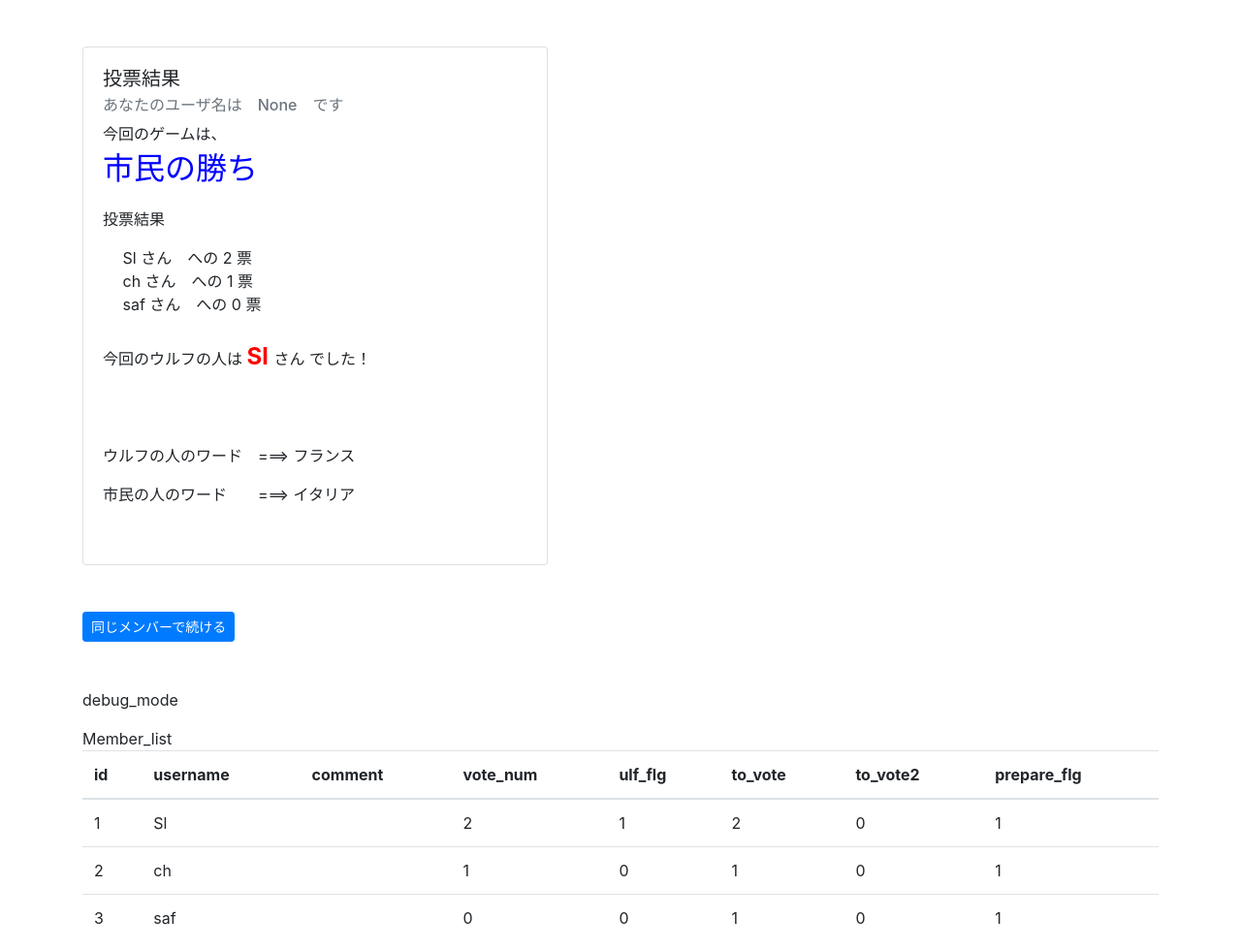
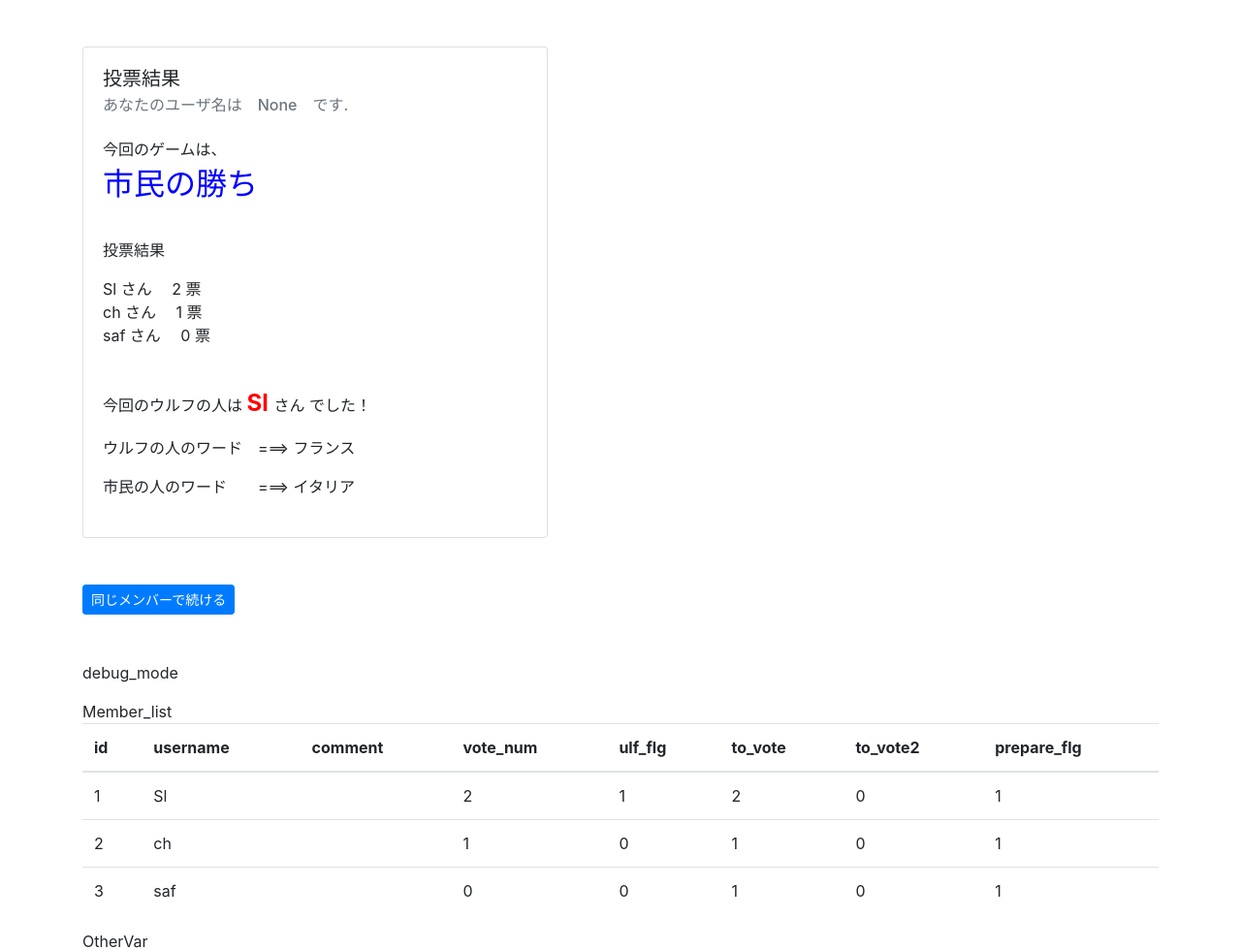
Before and after one commit to HirokiYokoyama0/wordwolf_for_tabi-5, a Flask app: page /result in a window 1280 px wide. Shown: the part 105-1085 px from the top of the page at 97% size. Run offline with Flask 2, Linux system fonts and the light colour scheme; data comes from the database, SQL or seed files in the repository; both versions use the stored data as it was after the commit; some libraries are stand-ins or nearby versions.

Commit message:
vote_result.htmlを修正

```diff
--- a/app.py
+++ b/app.py
@@ -1,4 +1,4 @@
-from flask.scaffold import _endpoint_from_view_func
+#from flask.scaffold import _endpoint_from_view_func
 from worddata_Excel_tabiF_FC import create_word_TF,check_genre
 from flask import Flask, render_template, redirect, url_for,request,g
 from flask.globals import session
@@ -231,7 +231,6 @@
     return render_template('member_list.html',MemberList_DB=MemberList_DB,myname = myname, word_Genre = word_Genre,flg_start = flg_start,debug_memberlist =debug_memberlist ,debug_OtherVar = debug_OtherVar)
 
 
-
 @app.route("/prepare",methods=["post"]) # 開始準備確認/＊＊親だけが実行する処理
 def odai_warifuri():
     #お題割り振り処理
@@ -352,6 +351,7 @@
 ## 投票結果
 @app.route('/vote', methods=['POST'])
 def vote_result():
+
     print(request.form.get('sel'))
     myname = session.get('username')
     MemberList_DB = db.session.query(MemberList).all() #DBからメンバーリストを割り当てる
--- a/templates/vote_result.html
+++ b/templates/vote_result.html
@@ -4,23 +4,16 @@
 <!--コメントアウト
 <meta http-equiv="refresh" content="6;URL={{ url_for('result') }}">
 -->
+{% if  game_result == 0 %}
 <div class="py-5">
   <div class="card" style="width: 30rem;">
       <div class="card-body">
           <h5 class="card-title">投票結果</h5>
           <h6 class="card-subtitle mb-2 text-muted">あなたのユーザ名は　{{myname}}　です </h6>
-          {% if  game_result == 0 %}
+          <div class="pb-3">
             <p class="card-text">まだ全員の投票が終わっていない状態です。みんなが投票した段階で下の投票結果（更新）ボタンをクリックしてください)</p>
-
-          {% elif game_result == 1 %}
-            今回のゲームは、
-            <p><font color="blue" size="6" > 市民の勝ち</font></p>
-          {% else %}
-            今回のゲームは、
-            <p><font color="red"size="6" > ウルフの勝ち</font></p>
-          {% endif %}
-          {% if game_result ==　0 %}
-          <p>
+          </div>
+            <div class="pb-1">
             {% for member in MemberList_DB %}
             　{# {{loop.index}}番目の #}
               {# ＊＊＊ さん　          {{ member.vote_num }} 票  #}
@@ -31,44 +24,64 @@
                 {% endif %}
               {% endfor %}
             {% endfor %}
+            </div>
+    </div>
+  </div>
+</div>
+
+<div class="pb-5">
+    <a class="btn btn-primary btn-sm" href="{{ url_for('result') }}" role="button">投票結果(更新)</a>
+</div>
 
 {% else %}
+<div class="py-5">
+  <div class="card" style="width: 30rem;">
+      <div class="card-body">
+          <h5 class="card-title">投票結果</h5>
+          <h6 class="card-subtitle mb-2 text-muted">あなたのユーザ名は　{{myname}}　です. </h6>
+
+          <div class="py-3">
+          {% if game_result == 1 %}
+            今回のゲームは、
+            <p><font color="blue" size="6" > 市民の勝ち</font></p>
+          {% elif game_result == 2 %}
+            今回のゲームは、
+            <p><font color="red"size="6" > ウルフの勝ち</font></p>
+          {% endif %}
+          </div>
+          <div class="pb-3">
             <p> 投票結果 </p>
             <!--コメントアウト
             <p>配列：{{ member_vote_list|e }}</p>
             -->
             {% for member in MemberList_DB %}
               {# {{loop.index}}番目の #}
-          　   {{ member.username }} さん　への          {{ member.vote_num }} 票　<br>
+               {{ member.username }} さん　         {{ member.vote_num }} 票　<br>
             {% endfor %}
+          </div>
 
-
+            <div class="pb-3">
               {% for member3 in MemberList_DB %}
                 {% if  member3.ulf_flg ==  1  %}
+
                   <br>今回のウルフの人は
                   <font color="red"size="5" ><strong> {{ member3.username}} </strong></font> さん
                   でした！
                 {% endif %}
               {% endfor %}
+            </div>
 
-            <br>
-            <br>
-            <br>
-            <br>
+            <div class="pb-1">
               <p>ウルフの人のワード　===> {{word_ulf}}</p>
               <p>市民の人のワード　　===> {{word_shimin}}</p>
-            <br>
-      {% endif %}
+            </div>
     </div>
   </div>
 </div>
 
 <div class="pb-5">
-  {% if game_result ==　0 %}
-    <a class="btn btn-primary btn-sm" href="{{ url_for('result') }}" role="button">投票結果(更新)</a>
-  {% else %}
     <a class="btn btn-primary btn-sm" href="{{ url_for('game_repeat')}}" role="button">同じメンバーで続ける</a>
+</div>
 {% endif %}
-</div>
 
 {% endblock %}
```
Also changed, not shown: templates/vote_result copy.html (added, +74 -0 lines), db_memberlist.sqlite. Lines whose indentation alone changed are shown as unchanged.
